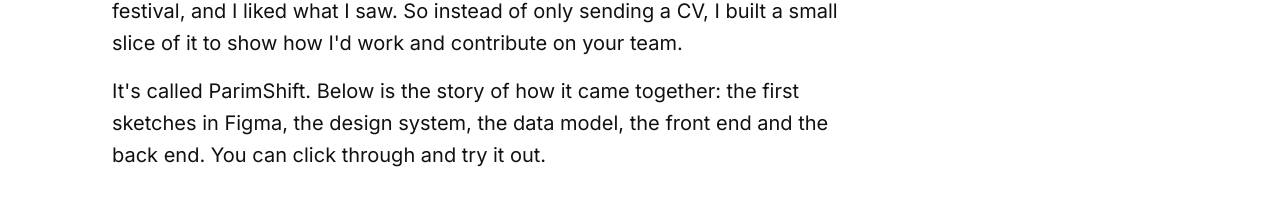
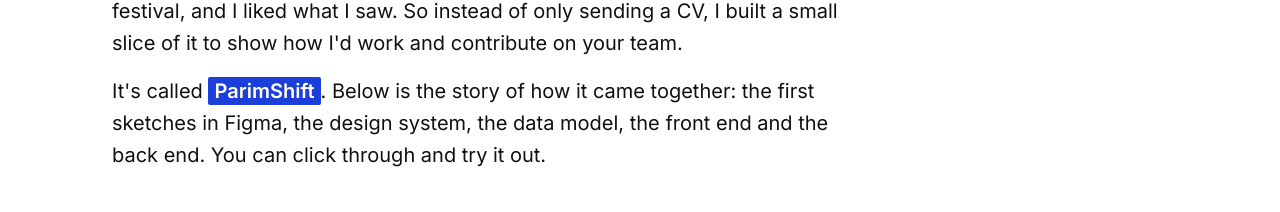
Before and after one commit to oladetoungee/parim-project, a Next.js app: page / in a window 1280 px wide. Shown: the part 325-537 px from the top of the page. Built offline with nearby package versions, Linux system fonts and the light colour scheme.

Commit message:
Highlight the product name in the intro

```diff
--- a/src/app/page.tsx
+++ b/src/app/page.tsx
@@ -17,6 +17,24 @@ const starts = [
 
 const linkStyle =
   "underline decoration-hairline underline-offset-4 hover:text-accent hover:decoration-accent focus-visible:outline-2 focus-visible:outline-offset-2 focus-visible:outline-ring";
+
+/** Marks the product name like a highlighter stroke. */
+function highlightName(text: string) {
+  const parts = text.split("ParimShift");
+  return parts.flatMap((part, i) =>
+    i === 0
+      ? [part]
+      : [
+          <mark
+            key={i}
+            className="rounded-2 bg-accent px-1.5 py-0.5 font-semibold text-accent-on [box-decoration-break:clone]"
+          >
+            ParimShift
+          </mark>,
+          part,
+        ],
+  );
+}
 
 function isExternal(href: string) {
   return href.startsWith("http");
@@ -46,7 +64,7 @@ export default function Home() {
           </h1>
           <div className="mt-8 space-y-4 text-16 text-ink md:text-20 md:leading-8">
             {intro.map((p) => (
-              <p key={p}>{p}</p>
+              <p key={p}>{highlightName(p)}</p>
             ))}
           </div>
         </header>
```
